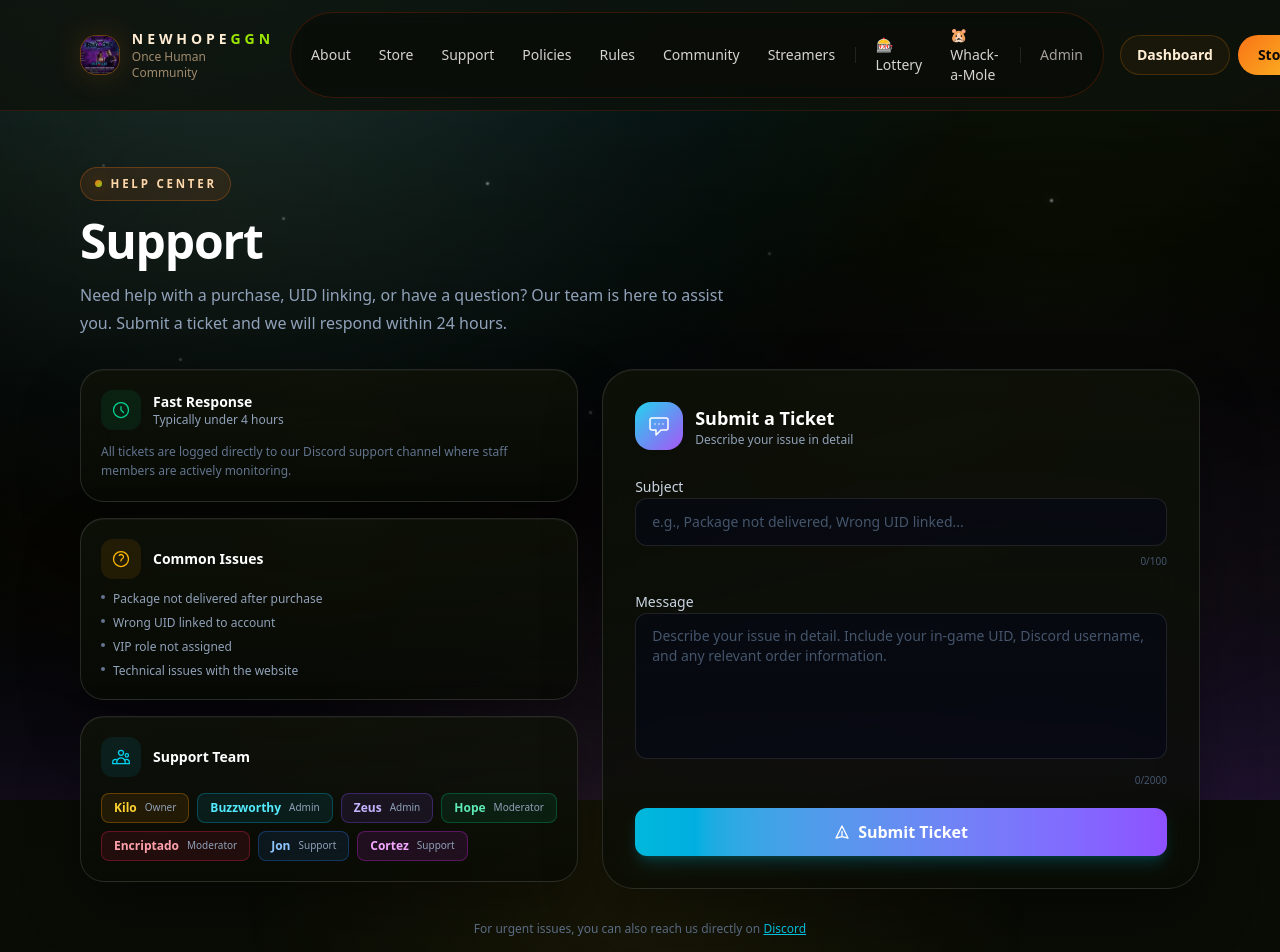
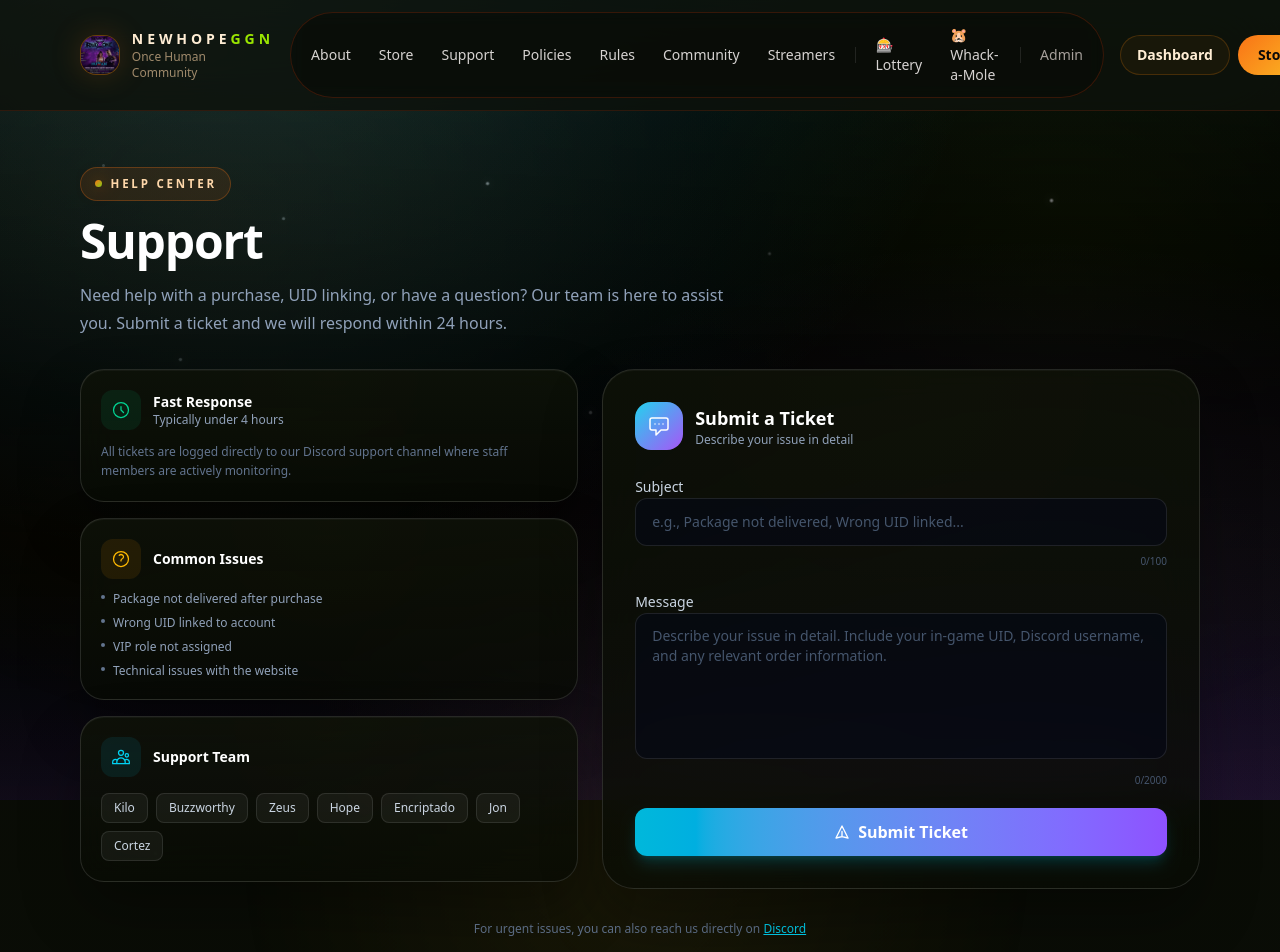
Before and after one commit to GGNexusINC/vibe-coding-platform, a Next.js app: page /support in a window 1280 px wide. Shown: the top 952 px of the page. Built offline with nearby package versions, Linux system fonts and the light colour scheme; no server answers.

Commit message:
fix: remove role labels from support staff - all equal

```diff
--- a/src/app/support/support-client.tsx
+++ b/src/app/support/support-client.tsx
@@ -4,15 +4,7 @@ import { useState } from "react";
 import type { FormEvent } from "react";
 
 export default function SupportClient() {
-  const supportStaff = [
-    { name: "Kilo", role: "Owner", color: "amber" },
-    { name: "Buzzworthy", role: "Admin", color: "cyan" },
-    { name: "Zeus", role: "Admin", color: "violet" },
-    { name: "Hope", role: "Moderator", color: "emerald" },
-    { name: "Encriptado", role: "Moderator", color: "rose" },
-    { name: "Jon", role: "Support", color: "blue" },
-    { name: "Cortez", role: "Support", color: "fuchsia" },
-  ];
+  const supportStaff = ["Kilo", "Buzzworthy", "Zeus", "Hope", "Encriptado", "Jon", "Cortez"];
 
   const [subject, setSubject] = useState("");
   const [message, setMessage] = useState("");
@@ -43,15 +35,6 @@ export default function SupportClient() {
     setLoading(false);
   }
 
-  const colorClasses: Record<string, { border: string; bg: string; text: string }> = {
-    amber:   { border: "border-amber-500/30", bg: "bg-amber-500/10", text: "text-amber-300" },
-    cyan:    { border: "border-cyan-500/30", bg: "bg-cyan-500/10", text: "text-cyan-300" },
-    violet:  { border: "border-violet-500/30", bg: "bg-violet-500/10", text: "text-violet-300" },
-    emerald: { border: "border-emerald-500/30", bg: "bg-emerald-500/10", text: "text-emerald-300" },
-    rose:    { border: "border-rose-500/30", bg: "bg-rose-500/10", text: "text-rose-300" },
-    blue:    { border: "border-blue-500/30", bg: "bg-blue-500/10", text: "text-blue-300" },
-    fuchsia: { border: "border-fuchsia-500/30", bg: "bg-fuchsia-500/10", text: "text-fuchsia-300" },
-  };
 
   return (
     <div className="relative mx-auto w-full max-w-6xl px-4 py-10 sm:py-14">
@@ -130,18 +113,14 @@ export default function SupportClient() {
               <div className="text-sm font-semibold text-white">Support Team</div>
             </div>
             <div className="flex flex-wrap gap-2">
-              {supportStaff.map((member) => {
-                const colors = colorClasses[member.color];
-                return (
-                  <div
-                    key={member.name}
-                    className={`flex items-center gap-2 rounded-lg border ${colors.border} ${colors.bg} px-3 py-1.5`}
-                  >
-                    <span className={`text-xs font-semibold ${colors.text}`}>{member.name}</span>
-                    <span className="text-[10px] text-slate-400">{member.role}</span>
-                  </div>
-                );
-              })}
+              {supportStaff.map((name) => (
+                <span
+                  key={name}
+                  className="rounded-lg border border-white/10 bg-white/5 px-3 py-1.5 text-xs font-medium text-slate-300"
+                >
+                  {name}
+                </span>
+              ))}
             </div>
           </div>
         </div>
```
